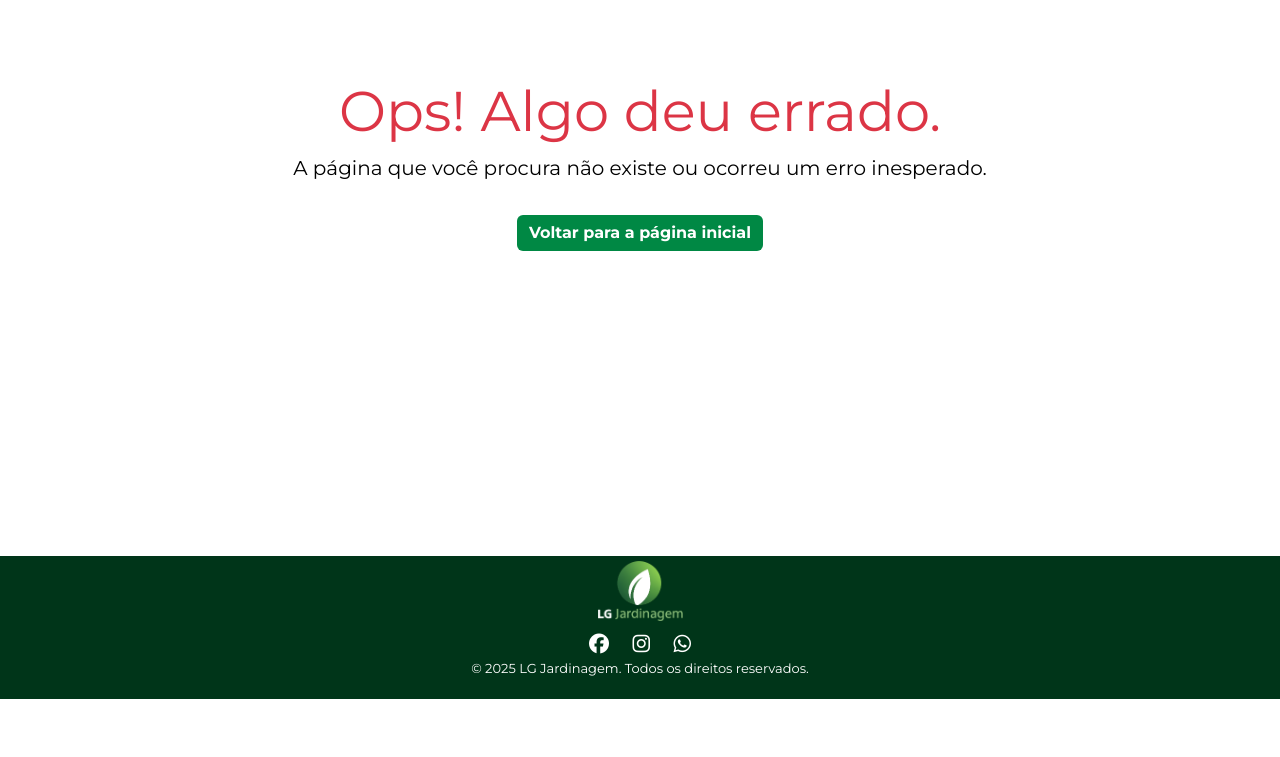
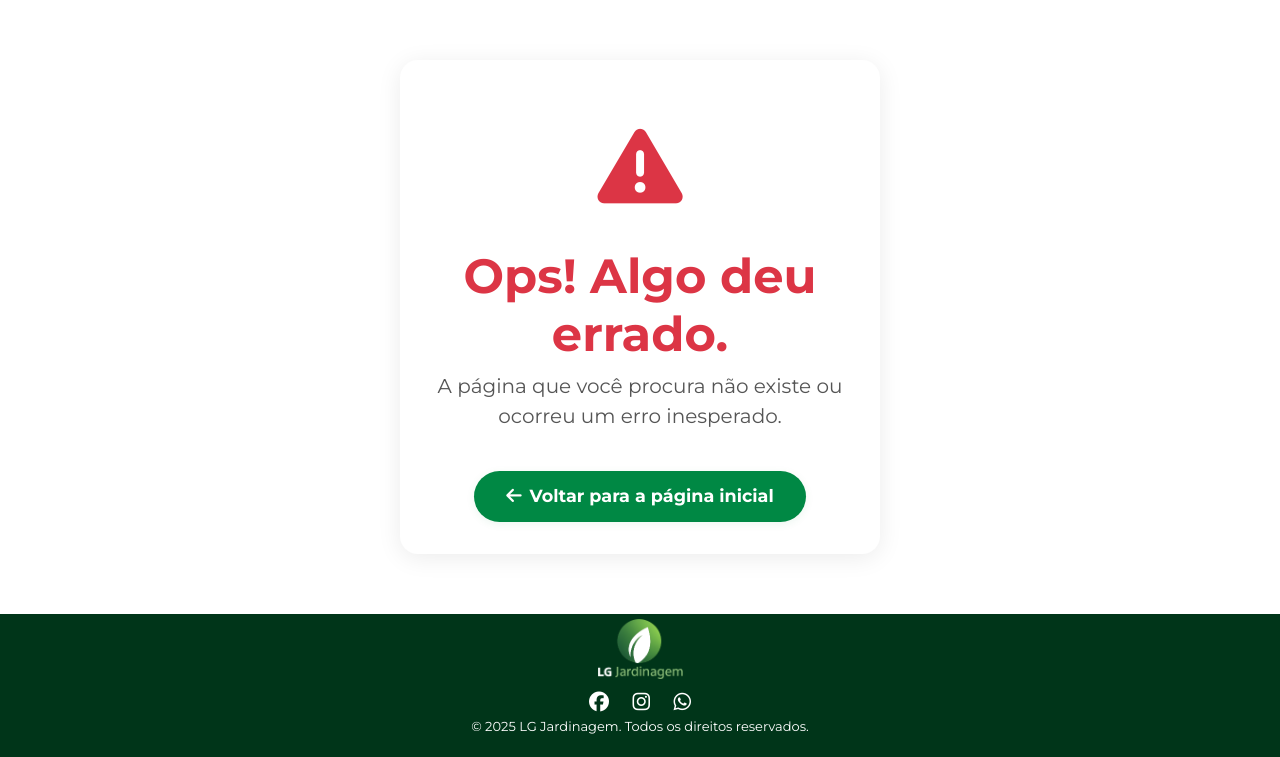
Before and after one commit to joaovitorpereira5/lg-jardinagem, a PHP site: page /erro.php in a window 1280 px wide. Shown: the part 101-858 px from the top of the page. Before the commit the page ends 800 px from the top, so only its background shows below. Run offline with PHP 8.4, Linux system fonts and the light colour scheme.

Commit message:
Atualizando arquivos

```diff
--- a/css/style.css
+++ b/css/style.css
@@ -30,7 +30,6 @@ body > *:not(.navbar):not(.footer) {
 .navbar {
     background-color: #003519; /* Verde escuro */
     margin-top: 0px;
-    margin-bottom: 30px; /* Espaço abaixo da navbar */
 
 }
 
@@ -86,7 +85,6 @@ section.container {
     color: #333;
 }
 
-
 /* Ajustes para o conteúdo principal (onde fica o texto sobre a empresa) */
 
 .conteudo-principal p {
@@ -96,21 +94,6 @@ section.container {
     font-size: 18px; /* Tamanho da fonte mais agradável para leitura */
 ;
 }
-
-/* Cards de Serviço (se ativados)
-.card {
-    border: 1px solid #ddd;
-    border-radius: 8px;
-    box-shadow: 0 2px 5px rgba(0,0,0,0.1);
-}
-.card-title {
-    color: #003519;
-    font-weight: bold;
-}
-.card-text {
-    font-size: 16px;
-    color: #555;
-}*/
 
 /* WhatsApp flutuante */
 .whatsapp-float {
--- a/erro.php
+++ b/erro.php
@@ -4,18 +4,48 @@
     <meta charset="UTF-8">
     <title>Erro 404</title>
     <meta name="viewport" content="width=device-width, initial-scale=1.0">
-
     <link href="https://fonts.googleapis.com/css2?family=Montserrat:wght@400;700&display=swap" rel="stylesheet" />
-
     <link href="https://cdn.jsdelivr.net/npm/bootstrap@5.3.6/dist/css/bootstrap.min.css" rel="stylesheet" />
     <script src="https://cdn.jsdelivr.net/npm/bootstrap@5.3.6/dist/js/bootstrap.bundle.min.js"></script>
-
     <link rel="stylesheet" href="https://cdnjs.cloudflare.com/ajax/libs/font-awesome/6.5.0/css/all.min.css" />
-
     <link rel="shortcut icon" href="imagens/icone.png" />
-
     <link rel="stylesheet" href="css/style.css" />
-
+    <style>
+        .erro-icone {
+            font-size: 5rem;
+            color: #dc3545;
+            margin-bottom: 20px;
+            animation: pulse 1.2s infinite alternate;
+        }
+        @keyframes pulse {
+            0% { transform: scale(1); }
+            100% { transform: scale(1.08); }
+        }
+        .erro-container {
+            background: #fff;
+            border-radius: 18px;
+            box-shadow: 0 4px 24px rgba(0,0,0,0.08);
+            padding: 48px 32px 32px 32px;
+            margin-top: 60px;
+            margin-bottom: 60px;
+            max-width: 480px;
+        }
+        .erro-titulo {
+            font-weight: 700;
+            color: #dc3545;
+        }
+        .erro-lead {
+            color: #555;
+            margin-bottom: 32px;
+        }
+        .btn-voltar {
+            font-weight: bold;
+            font-size: 1.1rem;
+            padding: 12px 32px;
+            border-radius: 30px;
+            box-shadow: 0 2px 8px rgba(0,136,68,0.08);
+        }
+    </style>
 </head>
 <body>
     <nav class="navbar navbar-expand-lg">
@@ -25,10 +55,15 @@
             </a>
         </div>
     </nav>
-    <div class="container text-center my-5">
-        <h1 class="display-4 text-danger">Ops! Algo deu errado.</h1>
-        <p class="lead">A página que você procura não existe ou ocorreu um erro inesperado.</p>
-        <a href="index.html" class="btn btn-success mt-3">Voltar para a página inicial</a>
+    <div class="container d-flex flex-column align-items-center justify-content-center">
+        <div class="erro-container text-center">
+            <div class="erro-icone">
+                <i class="fas fa-exclamation-triangle"></i>
+            </div>
+            <h1 class="display-5 erro-titulo">Ops! Algo deu errado.</h1>
+            <p class="lead erro-lead">A página que você procura não existe ou ocorreu um erro inesperado.</p>
+            <a href="index.html" class="btn btn-success btn-voltar mt-2"><i class="fas fa-arrow-left me-2"></i>Voltar para a página inicial</a>
+        </div>
     </div>
     <footer class="footer">
         <div class="container text-center">
--- a/index.html
+++ b/index.html
@@ -80,7 +80,6 @@
                     </p>
                 </div>
                 <div class="text-center mt-4">
-                    <h3 class="text-success fw-bold">Entre em contato via Formulario ou WhatsApp</h3>
                     <a href="#" onclick="abrirWhatsApp()" class="btn btn-success btn-lg mb-4">Faça seu Orçamento Agora!</a>
                 </div>
             </div>
```
